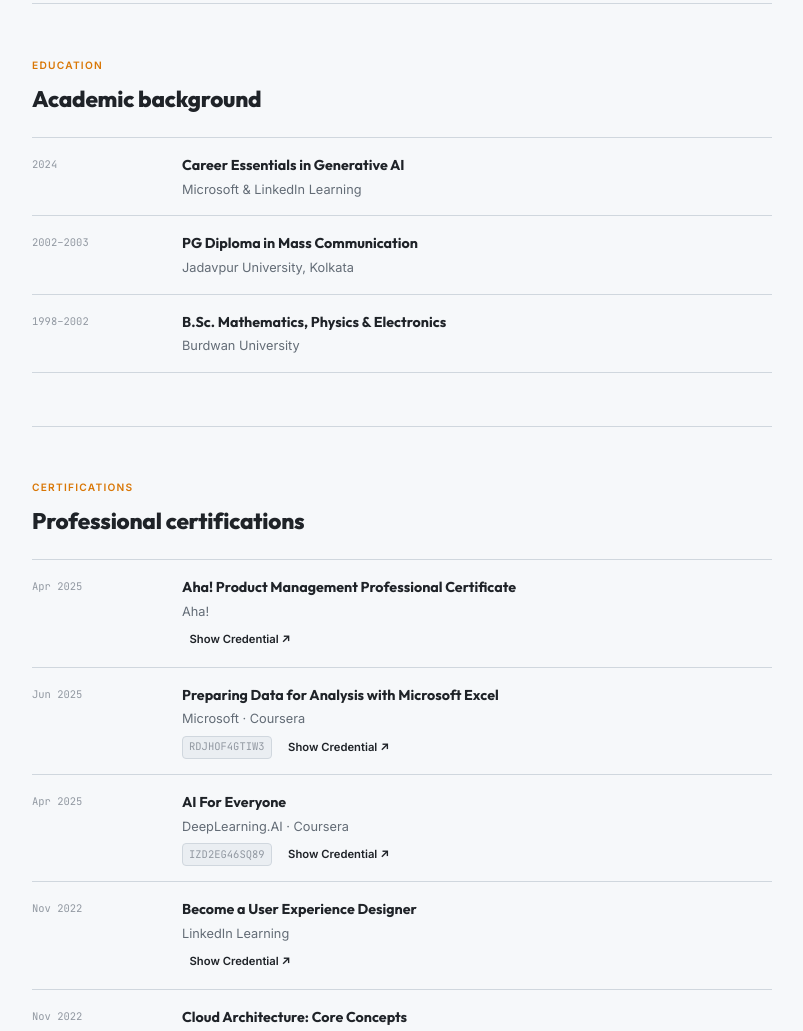
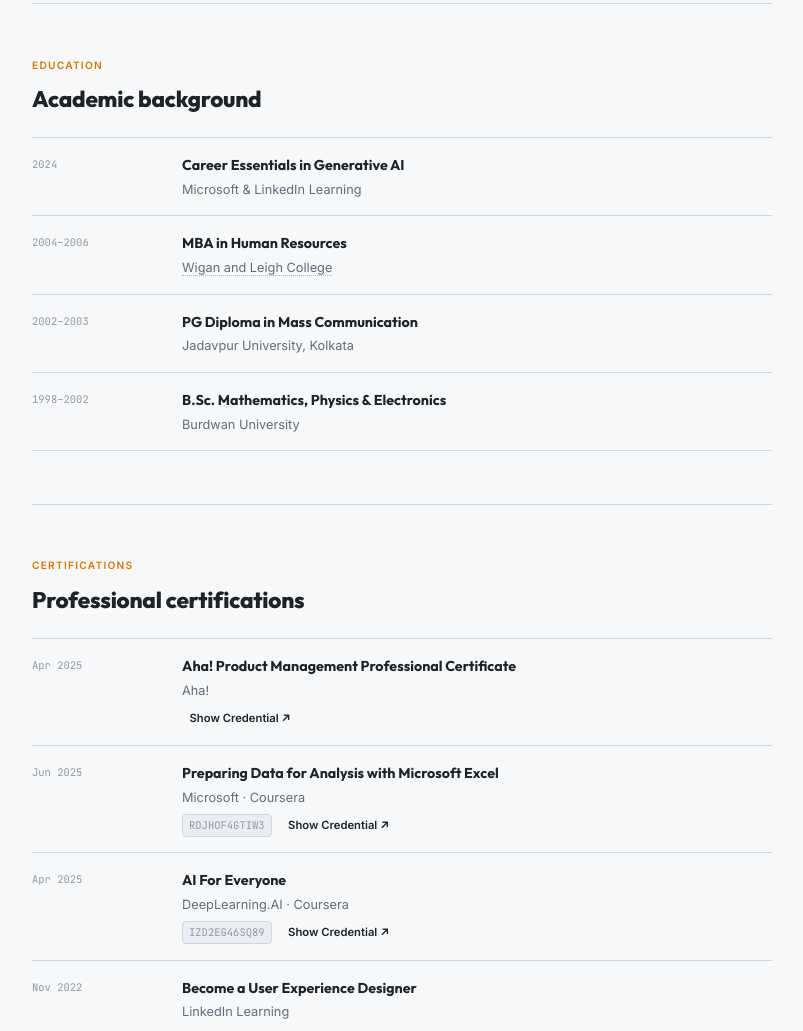
Before and after one commit to SulagnaSasmal/sulagnasasmal-site, a plain HTML site: page index.html in a window 1280 px wide. Shown: the part 6196-7227 px from the top of the page, without its empty margins (238-1041 px from the left). Drawn offline with Linux system fonts and the light colour scheme.

Commit message:
feat: add MBA in HR (2004-2006) from Wigan and Leigh College to education section

```diff
--- a/index.html
+++ b/index.html
@@ -924,6 +924,13 @@ body { font-family: 'Inter', sans-serif; background: var(--bg); color: var(--tex
       </div>
     </div>
     <div class="edu-item">
+      <div class="edu-years">2004–2006</div>
+      <div>
+        <div class="edu-degree">MBA in Human Resources</div>
+        <div class="edu-school"><a href="https://www.wigan-leigh.ac.uk/" target="_blank" rel="noopener" style="color:inherit;text-decoration:none;border-bottom:1px dotted var(--border-dark);">Wigan and Leigh College</a></div>
+      </div>
+    </div>
+    <div class="edu-item">
       <div class="edu-years">2002–2003</div>
       <div>
         <div class="edu-degree">PG Diploma in Mass Communication</div>
```
